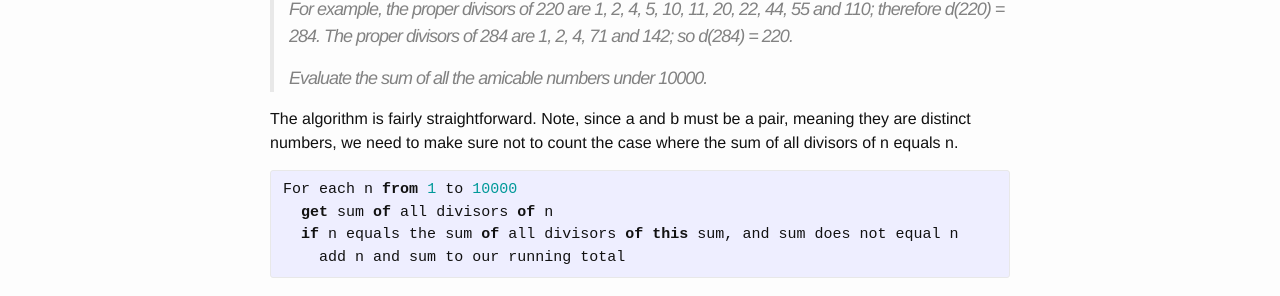
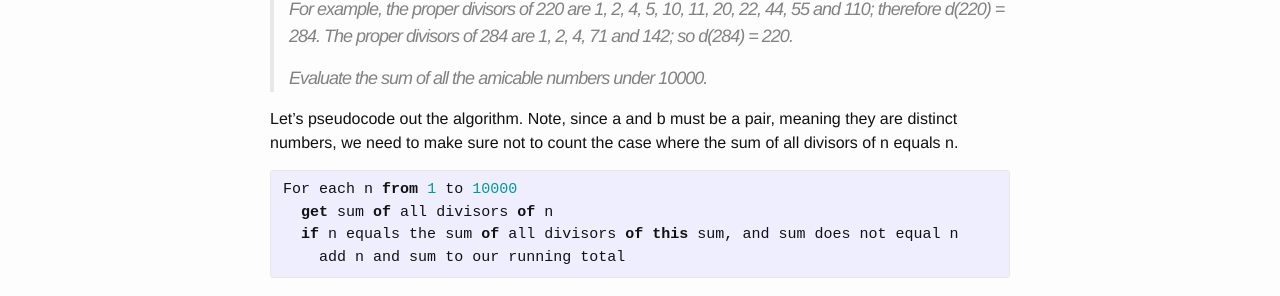
Before and after one commit to wburgo999/Project_Euler, a Jekyll site: the page built from _posts/2015-09-15-problem-21.markdown, in a window 1280 px wide. Shown: the part 354-650 px from the top of the page. Built offline with Jekyll 4.4.1, drawn with Linux system fonts in a browser that asks for light colours.

Commit message:
Change phrasing - Problem 21

```diff
--- a/_posts/2015-09-15-problem-21.markdown
+++ b/_posts/2015-09-15-problem-21.markdown
@@ -20,7 +20,7 @@ categories: Problem_1
 >
 > Evaluate the sum of all the amicable numbers under 10000.
 
-The algorithm is fairly straightforward.
+Let's pseudocode out the algorithm.
 Note, since a and b must be a pair, meaning they are distinct numbers, we need to make sure not to count the case where the sum of all divisors of n equals n.
 {% highlight js %}
 For each n from 1 to 10000
```
